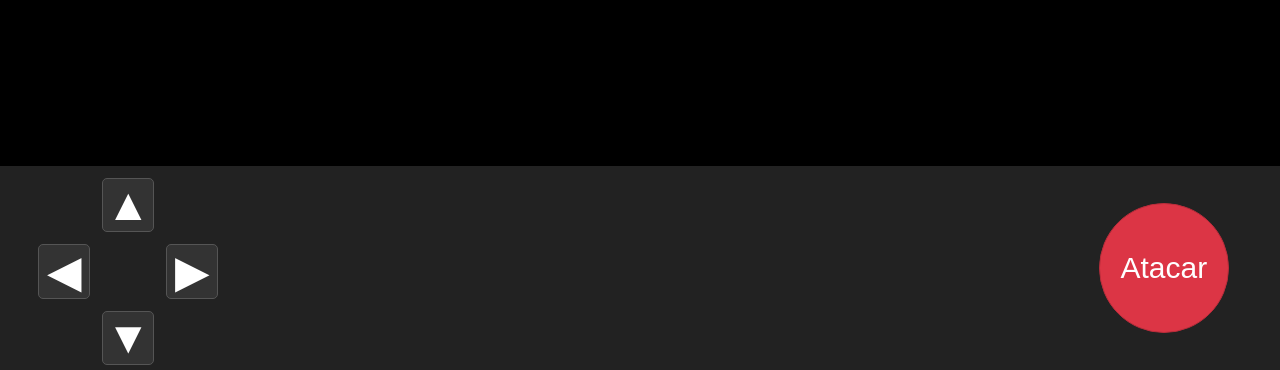
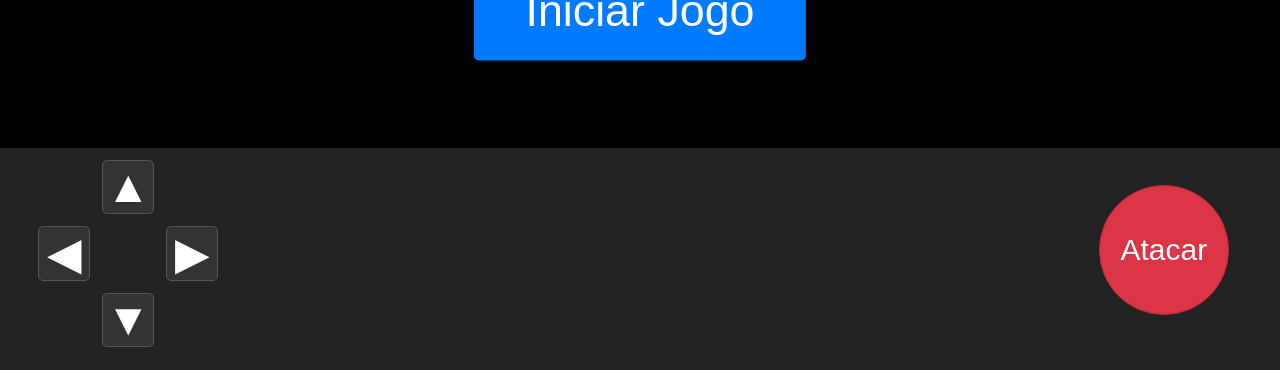
Before and after one commit to Armandodecampos/Labirinto, a plain HTML site: page index.htm in a window 1280 px wide. Shown: the part 430-800 px from the top of the page. Drawn offline with Linux system fonts and the light colour scheme.

Commit message:
Update index.htm

```diff
--- a/index.htm
+++ b/index.htm
@@ -91,6 +91,10 @@
         /* Controles - Conteiner principal que engloba todos os botões */
         #controls {
             display: flex; /* Permite sub-contêineres lado a lado */
+            position:fixed;
+            left:0;
+            right:0;
+            bottom:0px;
             justify-content: space-between; /* Espaça os grupos de botões */
             align-items: center; /* Alinha os botões verticalmente ao centro */
             padding: 1.5vh 2vw; /* Adiciona algum preenchimento nas laterais e acima, usando vh e vw */
@@ -98,9 +102,9 @@
             flex-shrink: 0; /* Garante que os controles não encolham */
             z-index: 15; /* Z-index para os controles, entre o canvas e as telas de fim de jogo */
             box-sizing: border-box; /* Inclui padding e borda no tamanho total */
+            padding-bottom:30px;
 
-            /* NOVO: Adiciona padding na parte inferior para evitar a barra de navegação */
-            padding-bottom: calc(1.5vh + env(safe-area-inset-bottom));
+
         }
 
         /* Grupo de botões de movimento em cruz */
```
